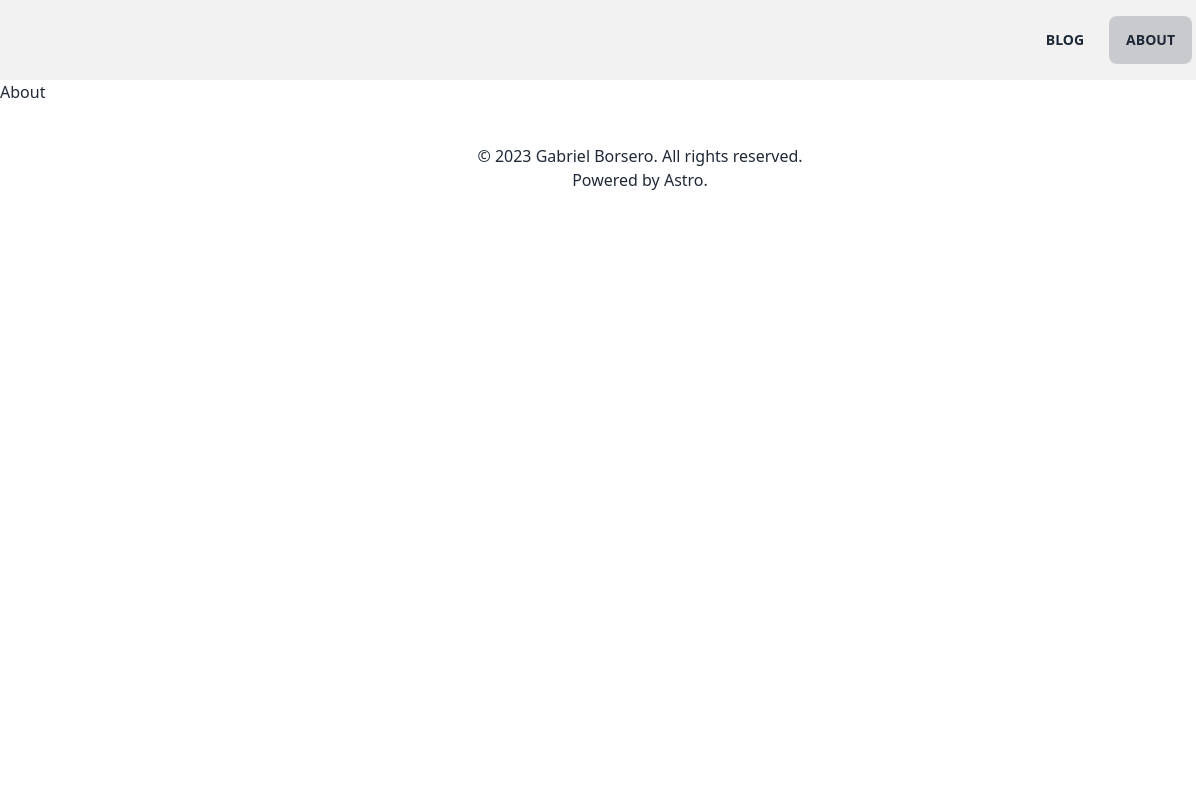
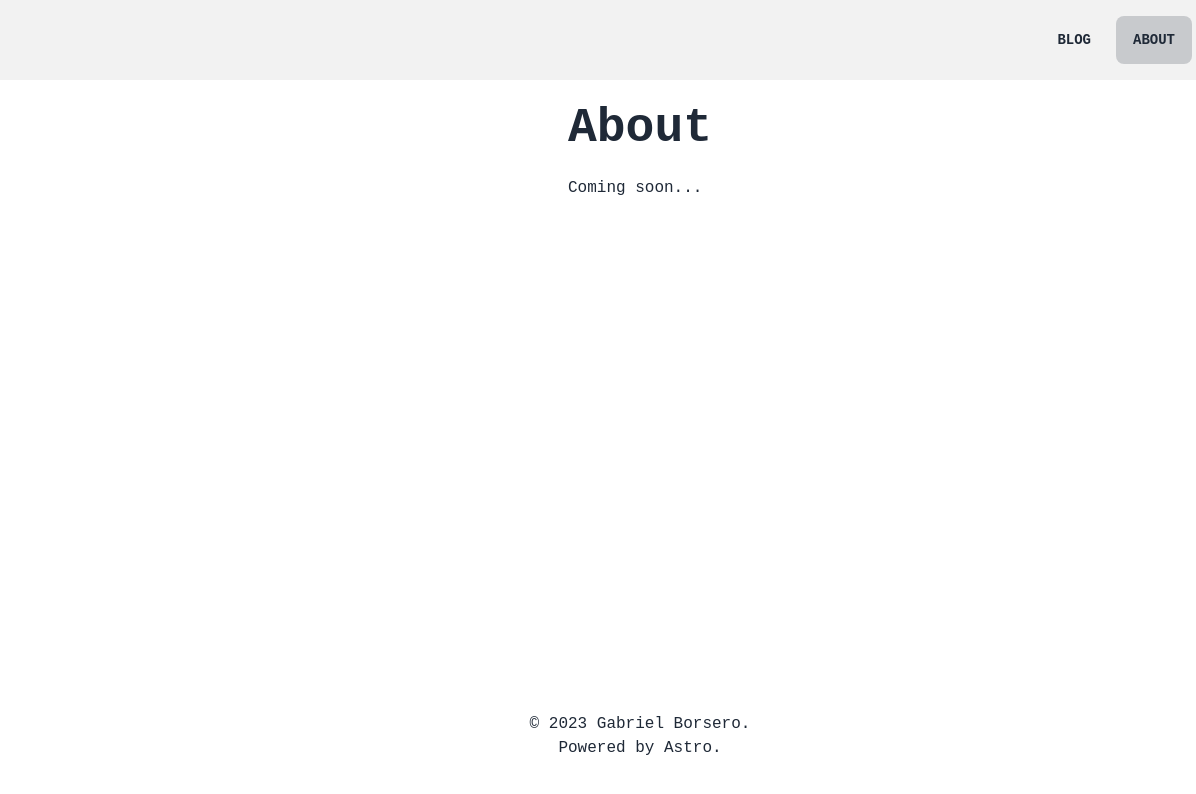
Before and after one commit to borserog/borserog-blog, an Astro site: page /about in a window 1280 px wide. Shown: the full height of the page, 0-1196 px from the left. Built offline with nearby package versions, Linux system fonts and the light colour scheme; Astro itself is replaced by a stand-in of ours; some icons are missing.

Commit message:
adjust fonts

```diff
--- a/src/layouts/Footer.astro
+++ b/src/layouts/Footer.astro
@@ -3,7 +3,7 @@ const thisYear = new Date().getFullYear();
 ---
 
 <footer class="flex flex-col items-center justify-center p-10">
-  <span>© {thisYear} Gabriel Borsero. All rights reserved. </span>
+  <span>© {thisYear} Gabriel Borsero.</span>
   <span>Powered by&nbsp;<a
     class="btn-link"
     href="https://astro.build"
--- a/src/pages/about.astro
+++ b/src/pages/about.astro
@@ -1,8 +1,10 @@
 ---
-import Layout from '../layouts/Layout.astro';
+import Layout from "../layouts/Layout.astro";
 ---
+
 <Layout title="About">
-	<main>
-		<h1>About</h1>
-	</main>
+  <main class="max-w-screen-xl mx-6 lg:mx-auto my-6 flex-auto">
+    <h1 class="text-5xl font-bold">About</h1>
+    <p class="py-6">Coming soon...</p>
+  </main>
 </Layout>
--- a/src/pages/blog/index.astro
+++ b/src/pages/blog/index.astro
@@ -2,13 +2,10 @@
 import Layout from '../../layouts/Layout.astro';
 ---
 <Layout title="Blog">
-	<main class="max-w-screen-xl mx-6 lg:mx-auto my-6 flex-auto	">
+	<main class="max-w-screen-xl mx-6 lg:mx-auto my-6 flex-auto">
 
 	<h1 class="text-5xl font-bold">Blog</h1>
-	<p class="py-6">I'm a front-end developer that really enjoys turning elegant code into performant and seamless user experiences.</p>
-	<p class="py-6">I'm a front-end developer that really enjoys turning elegant code into performant and seamless user experiences.</p>
-	<p class="py-6">I'm a front-end developer that really enjoys turning elegant code into performant and seamless user experiences.</p>
-
+	<p class="py-6">Coming soon...</p>
 	</main>
 
 </Layout>
--- a/src/pages/index.astro
+++ b/src/pages/index.astro
@@ -10,7 +10,7 @@ import { Icon } from "astro-icon";
       <div class="hero-content flex-col gap-5 lg:flex-row-reverse lg:gap-6">
         <img
           src="/hero.jpeg"
-          class="max-w-xs 2xl:max-w-lg rounded-lg shadow-2xl"
+          class="max-w-xs lg:max-w-md 2xl:max-w-lg rounded-lg shadow-2xl"
         />
         <div class="lg:pr-12">
           <h1 class="text-4xl lg:text-6xl font-bold">Hey there,</h1>
--- a/tailwind.config.mjs
+++ b/tailwind.config.mjs
@@ -2,12 +2,15 @@
 export default {
   content: ["./src/**/*.{astro,html,js,jsx,md,mdx,svelte,ts,tsx,vue}"],
   theme: {
+    fontFamily: {
+      sans: ["Sometype Mono", "monospace"],
+    },
     extend: {},
   },
   plugins: [require("daisyui")],
   daisyui: {
-    themes: ["light", "dark", "cupcake", "synthwave", "cyberpunk"],
-    darkTheme: "cyberpunk", // name of one of the included themes for dark mode
+    themes: ["light", "dracula", "cupcake", "synthwave", "cyberpunk"],
+    darkTheme: "synthwave", // name of one of the included themes for dark mode
     base: true, // applies background color and foreground color for root element by default
     styled: true, // include daisyUI colors and design decisions for all components
     utils: true, // adds responsive and modifier utility classes
```
Also changed, not shown: src/layouts/Layout.astro (+9 -8 lines).
